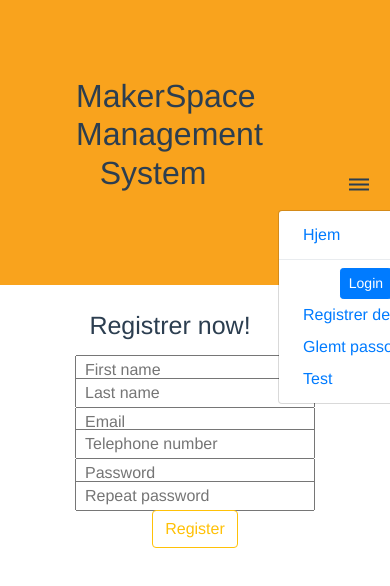
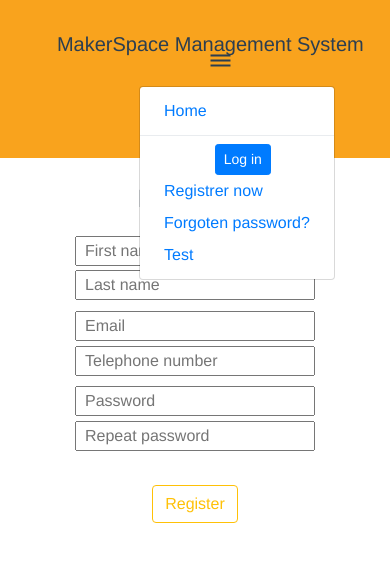
Before and after one commit to Andreas-Harnes/MakerSpace-Management-System, a Vue app in the folder client/: page /register in a window 390 px wide. Both pictures are taken after a click on the button "dehaze". Shown: the top 586 px of the page. Built offline with nearby package versions, Linux system fonts and the light colour scheme.

Commit message:
css registrer og body

```diff
--- a/client/src/App.vue
+++ b/client/src/App.vue
@@ -7,7 +7,7 @@
 
 <style lang="scss">
 @import 'src/scss/style.scss';
-@import 'src/scss/media.scss'
+@import 'src/scss/media.scss';
 
  // $primary-color: #f9a31d;
 
--- a/client/src/components/header.vue
+++ b/client/src/components/header.vue
@@ -14,20 +14,20 @@
         <div role="group" aria-labelledby="header1">
           <b-dropdown-item-button aria-describedby="header1">
             <router-link to="/">
-              <a class="" href="">Hjem</a>
+              <a class="" href="">Home</a>
             </router-link>
           </b-dropdown-item-button>
           <b-dropdown-divider>
           </b-dropdown-divider>
-          <b-button id="signIn" v-bind:to="'/login'" variant="primary" size="sm" @click="onClick">Login</b-button>
+          <b-button id="signIn" v-bind:to="'/login'" variant="primary" size="sm" @click="onClick">Log in</b-button>
           <b-dropdown-item-button>
             <router-link to="/register">
-              <a href="#">Registrer deg her!</a>
+              <a href="#">Registrer now</a>
             </router-link>
           </b-dropdown-item-button>
           <b-dropdown-item-button>
             <router-link to="/">
-              <a class="" href="">Glemt passord?</a>
+              <a class="" href="">Forgoten password?</a>
             </router-link>
           </b-dropdown-item-button>
           <b-dropdown-item-button>
--- a/client/src/scss/_media.scss
+++ b/client/src/scss/_media.scss
@@ -1,20 +1,31 @@
 
-/* Smartphones */
+/* Smartphones 320 x 600 */
 
 @media only screen and (max-width: 600px) {
 
+/* ---------- header --------- */
+
     #header-test {
         width: 120%;
-        height: 45%;
+        height: 25%;
     }
-    #category {
-        right: 20%;
-        top: -500em;
+    #header-test h2 {
+        font-size: 125%;
+        width: 150%;
+        right: 40%;
     }
+
 
     .manger-nav a {
         visibility: hidden;
     }
+
+    #dropdownID {
+        right: 45%;
+        height: 10%;
+        top: -30%;
+    }
+
 /* -------- log in -------- */
     #login_txt {
         left: 40%;
@@ -34,4 +45,46 @@
         left: 1%;
     }
 
+
+
+/* ---------- body ------------ */
+
+#container {
+    visibility: hidden;
 }
+
+/* ---------- registrer --------- */
+
+#reg_title {
+   left: 6%;
+  }
+
+  #txtFirstName {
+   margin: 2%;
+  }
+
+  #txtLastName {
+    margin: 2%;
+  }
+
+  #txtEmail {
+    margin: 2%;
+  }
+
+  #numPhone {
+    margin: 2%;
+  }
+
+  #txtPassword {
+    margin: 2%;
+  }
+
+  #txtPasswordRepeat {
+    margin: 2%;
+  }
+
+  #btnReg {
+    margin: 8%;
+  }
+
+}
```
